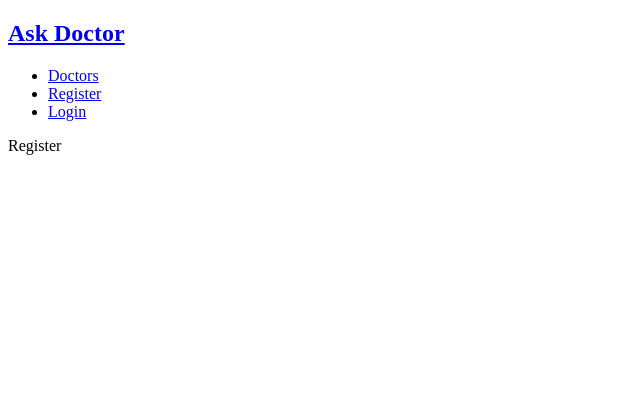
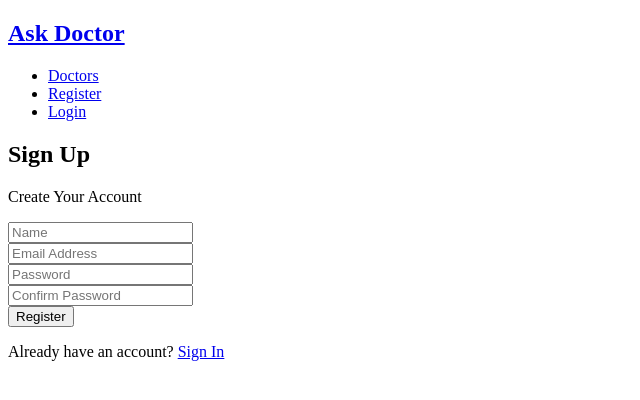
Before and after one commit to KotaWatanabe/ask-doctors, a React (Create React App) app in the folder client/: page /register in a window 1280 px wide. Shown: the top 400 px of the page, without its empty margins (0-640 px from the left). Built offline with nearby package versions, Linux system fonts and the light colour scheme.

Commit message:
register form component

```diff
--- a/client/src/components/auth/Register.js
+++ b/client/src/components/auth/Register.js
@@ -1,10 +1,96 @@
-import React from 'react'
+import React, { useState } from 'react';
+import axios from 'axios';
 
 const Register = () => {
+    const [formData, setFormData] = useState({
+        name:'',
+        email:'',
+        password:'',
+        password2:''
+    });
+    const { name, email, password, password2 } = formData;
+
+    const onChange = e => setFormData({ ...formData, [e.target.name]:e.target.value})
+
+    const onSubmit = async e => {
+        e.preventDefault();
+        if(password !== password2) {
+            console.log('Password do not match')
+        } else {
+            const newUser = {
+                name,
+                email,
+                password
+            }
+            try {
+                const config = {
+                    headers: {
+                        'Conetent-Type': 'application/json'
+                    }
+                }
+
+                const body = JSON.stringify(newUser);
+
+                const res = await axios.post("/api/users", body, config);
+                console.log(res.data);
+            } catch (err) {
+                console.error(err.message)
+            }
+        }
+    }
+
     return (
-        <div>
-            Register
-        </div>
+        <>
+            <h1 className="large text-primary">Sign Up</h1>
+            <p className="lead"><i className="fas fa-user"></i> Create Your Account</p>
+            <form className="form" onSubmit={e => onSubmit(e)}>
+              <div className="form-group">
+                <input
+                    type="text"
+                    placeholder="Name"
+                    name="name"
+                    value={name}
+                    onChange={e => onChange(e)}
+                    required />
+              </div>
+              <div className="form-group">
+                <input
+                    type="email"
+                    placeholder="Email Address"
+                    name="email"
+                    onChange={e => onChange(e)}
+                    value={email}
+                    required
+                />
+              </div>
+              <div className="form-group">
+                <input
+                  type="password"
+                  placeholder="Password"
+                  name="password"
+                  value={password}
+                  onChange={e => onChange(e)}
+                  minLength="6"
+                  required
+                />
+              </div>
+              <div className="form-group">
+                <input
+                  type="password"
+                  placeholder="Confirm Password"
+                  name="password2"
+                  value={password2}
+                  onChange={e => onChange(e)}
+                  minLength="6"
+                  required
+                />
+              </div>
+              <input type="submit" className="btn btn-primary" value="Register" />
+            </form>
+            <p className="my-1">
+              Already have an account? <a href="login.html">Sign In</a>
+            </p>
+        </>
     )
 }
 
```
